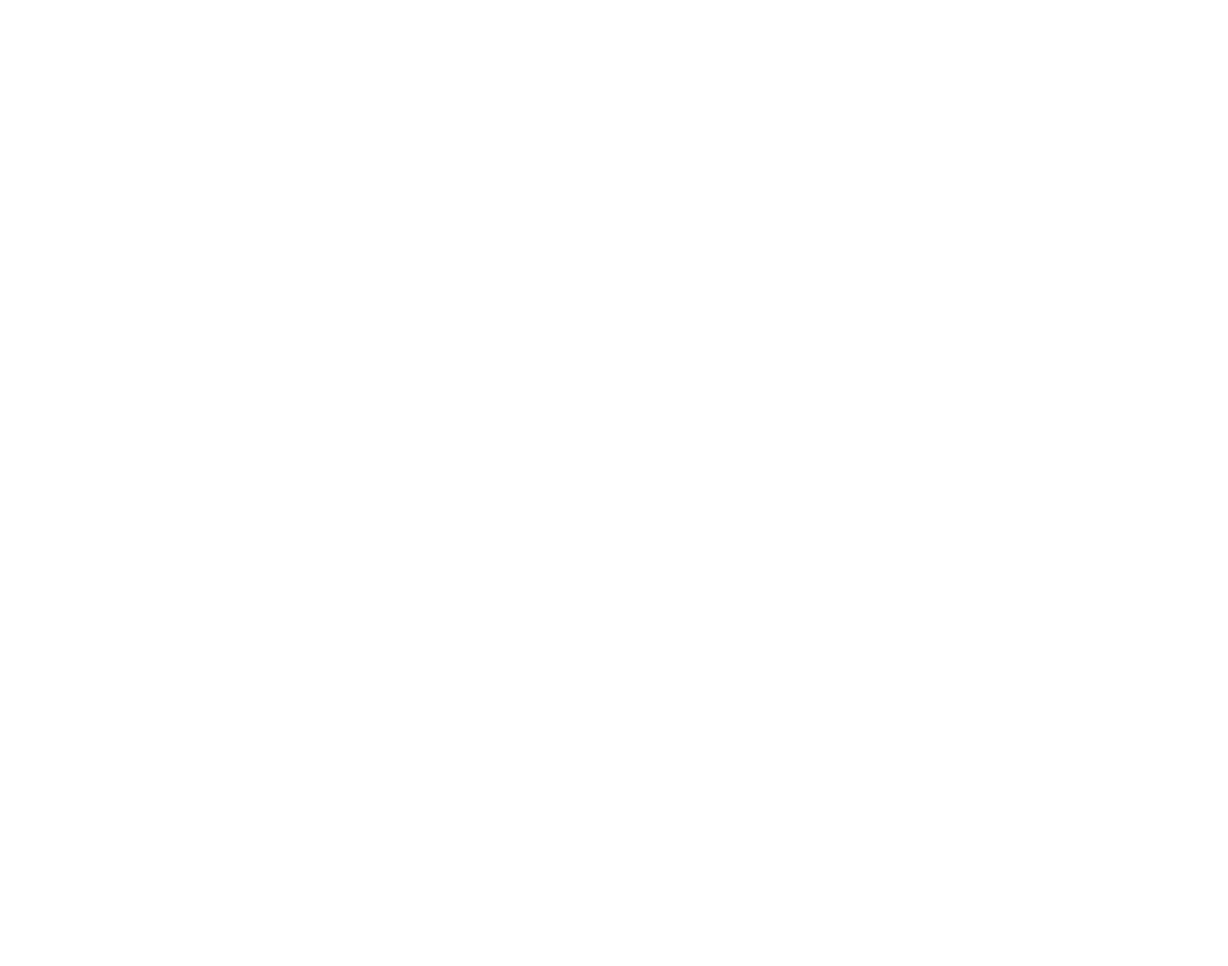
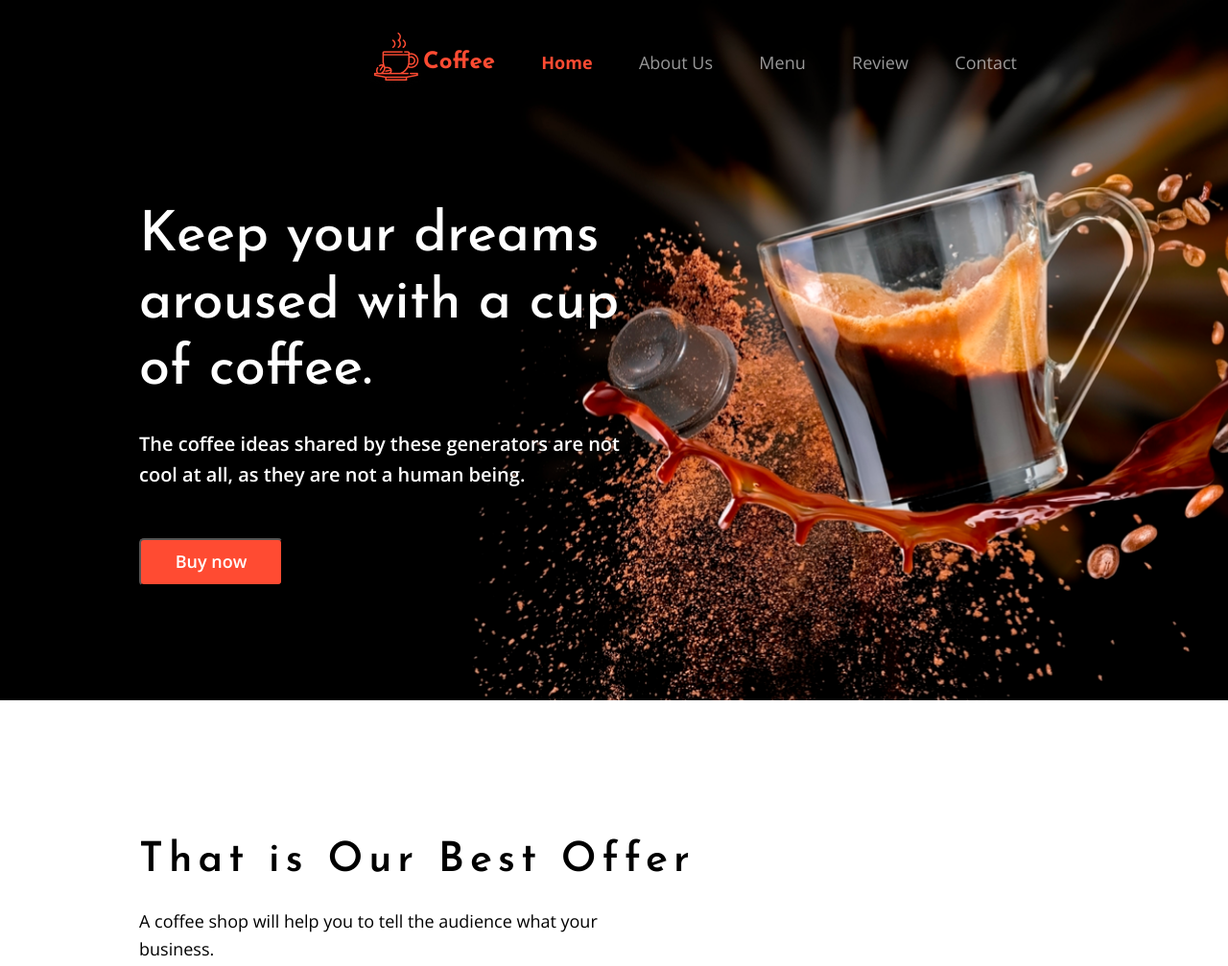
Before and after one commit to Nightfury636/exam-on-html-css, a plain HTML site: page index.html in a window 1280 px wide. Shown: the top 1007 px of the page at 96% size. Before the commit the page ends 800 px from the top, so only its background shows below. Drawn offline with nearby package versions, Linux system fonts and the light colour scheme.

Commit message:
First commit in exam

```diff
--- a/index.html
+++ b/index.html
@@ -7,8 +7,59 @@
     <meta http-equiv="X-UA-Compatible" content="ie=edge">
     <title>Document</title>
     <link rel="stylesheet" href="style.css">
+    <link rel="preconnect" href="https://fonts.googleapis.com">
+    <link rel="preconnect" href="https://fonts.gstatic.com" crossorigin>
+    <link href="https://fonts.googleapis.com/css2?family=Josefin+Sans:ital,wght@0,100..700;1,100..700&family=Open+Sans:ital,wght@0,300..800;1,300..800&display=swap" rel="stylesheet">
 </head>
 <body>
+    <div class="header">
+        <nav class="navigation">
+            <div class="logo">
+            <a href="#">
+                <img alt="#" src="images/coffee-cup%20(1)%201.png">
+            </a>
+            <a href="#" class="coffe">Coffee</a>
+            </div>
+            <a href="#" class="button-home">Home</a>
+            <a href="#" class="button-nav">About Us</a>
+            <a href="#" class="button-nav">Menu</a>
+            <a href="#" class="button-nav">Review</a>
+            <a href="#" class="button-nav">Contact</a>
+        </nav>
+        <h1>Keep your dreams <br> aroused with a cup <br>of coffee.</h1>
+        <p class="text-header">The coffee ideas shared by these generators are not<br> cool at all, as they are not a human being.</p>
+        <button class="button-buy-now">
+            Buy now
+        </button>
+    </div>
+<div>
+
+    <p class="name-offers">That is Our Best Offer</p>
+    <p class="text-offers">A coffee shop will help you to tell the audience what your <br> business.</p>
+    <div class="flex-offers">
+        <div class="conteiner-best-offer">
+            <img src="images/imge-coffee-1.png" alt="#">
+            <p class="offers-price">$ 5.99</p>
+            <p class="offers-name">Brazilian coffe beans</p>
+            <p class="offers-text">Coffee that’s always you handle your own the way you like. </p>
+        </div>
+        <div class="conteiner-best-offer">
+            <img src="images/imge-coffe-2.png" alt="#">
+            <p class="offers-price">$ 4.99</p>
+            <p class="offers-name">Vietnam coffe beans</p>
+            <p class="offers-text">Coffee that’s always you handle your own the way you like.  </p>
+        </div>
+        <div class="conteiner-best-offer">
+            <img src="images/coffe-3.png" alt="#">
+            <p class="offers-price">$3.99</p>
+            <p class="offers-name">Indonesian coffe beans</p>
+            <p class="offers-text">Coffee that’s always you handle your own the way you like.  </p>
+        </div>
+
+
+    </div>
+</div>
+
 
 </body>
 </html>
--- a/style.css
+++ b/style.css
@@ -0,0 +1,153 @@
+body {
+    margin: 0 auto;
+}
+
+.header {
+    width: 100%;
+    height: 730px;
+    background-image: url("images/coffe.png");
+    background-repeat: no-repeat;
+    background-position: center;
+    background-size: cover;
+
+}
+.navigation{
+    width: 675px;
+    height: 50px;
+    margin-left: 385px;
+    padding-top: 40px;
+    display: flex;
+    justify-content: space-between;
+    align-content: center;
+    align-items: center;
+
+}
+.logo {
+    display: flex;
+    align-content: center;
+    justify-content: center;
+    align-items: center;
+}
+.coffe {
+    color: #FF4B32;
+    font-family: "Josefin Sans";
+    font-size: 24px;
+    font-style: normal;
+    font-weight: 700;
+
+}
+.button-home {
+    color: #FF4B32;
+    font-family: "Open Sans";
+    font-size: 18px;
+    font-style: normal;
+    font-weight: 700;
+    line-height: 160%; /* 28.8px */
+}
+.button-nav{
+    color: #FFF;
+    font-family: "Open Sans";
+    font-size: 18px;
+    font-style: normal;
+    font-weight: 400;
+    line-height: 160%; /* 28.8px */
+    opacity: 0.6;
+}
+a{
+    text-decoration: none;
+}
+h1{
+
+    color: #FFF;
+    font-family: "Josefin Sans";
+    font-size: 58px;
+    font-style: normal;
+    font-weight: 500;
+    line-height: 120%; /* 69.6px */
+    margin: 122px 0 26px 145px;
+}
+
+.text-header {
+    color: #FFF;
+    font-family: "Open Sans";
+    font-size: 20px;
+    font-style: normal;
+    font-weight: 600;
+    line-height: 160%; /* 32px */
+    margin-left: 145px;
+
+}
+.button-buy-now {
+    display: flex;
+    align-items: center;
+    justify-content: center;
+    padding: 16px 35px;
+    gap: 10px;
+    border-radius: 5px;
+    background: #FF4B32;
+    color: #FFF;
+    font-family: "Open Sans";
+    font-size: 18px;
+    font-style: normal;
+    font-weight: 600;
+    line-height: 160%; /* 28.8px */
+    width: 150px;
+    height: 50px;
+    margin: 50px 0 0 145px;
+
+}
+.name-offers {
+    color: #000;
+    font-family: "Josefin Sans";
+    font-size: 43px;
+    font-style: normal;
+    font-weight: 600;
+    line-height: 130%; /* 55.9px */
+    letter-spacing: 6px;
+    margin: 140px 0 20px 145px;
+}
+
+.text-offers{
+    color: #000;
+    font-family: "Open Sans";
+    font-size: 18px;
+    font-style: normal;
+    font-weight: 400;
+    line-height: 160%;
+    margin: 0 0 60px 145px;
+}
+.flex-offers{
+    display: flex;
+    align-items: center;
+    justify-content: space-evenly;
+
+}
+.conteiner-best-offer{
+    width: 300px;
+    /*margin-left: 150px;*/
+}
+
+.offers-price {
+    color: #0C0D0C;
+    font-family: "Josefin Sans";
+    font-size: 24px;
+    font-style: normal;
+    font-weight: 700;
+    line-height: 150%; /* 36px */
+}
+.offers-name{
+    color: #000;
+    font-family: "Josefin Sans";
+    font-size: 32px;
+    font-style: normal;
+    font-weight: 600;
+    line-height: 130%; /* 41.6px */
+}
+.offers-text {
+    color: #000;
+    font-family: "Open Sans";
+    font-size: 16px;
+    font-style: normal;
+    font-weight: 400;
+    line-height: 160%; /* 25.6px */
+}
```
Also changed, not shown: images/coffe-3.png (added), images/coffe.png (added), images/coffee-cup (1) 1.png (added), images/imge-coffe-2.png (added), images/imge-coffe-3.png (added), images/imge-coffee-1.png (added).
